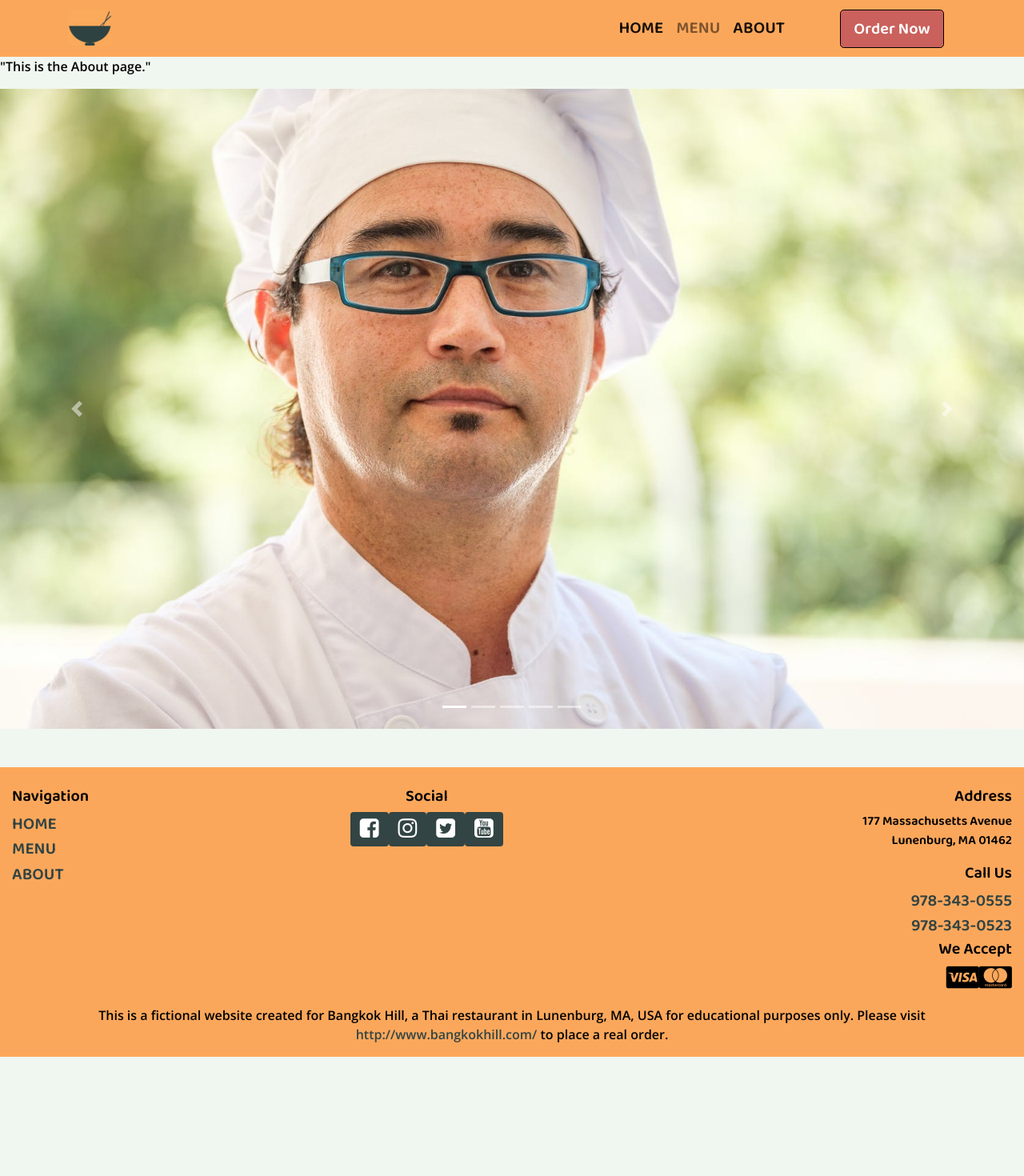
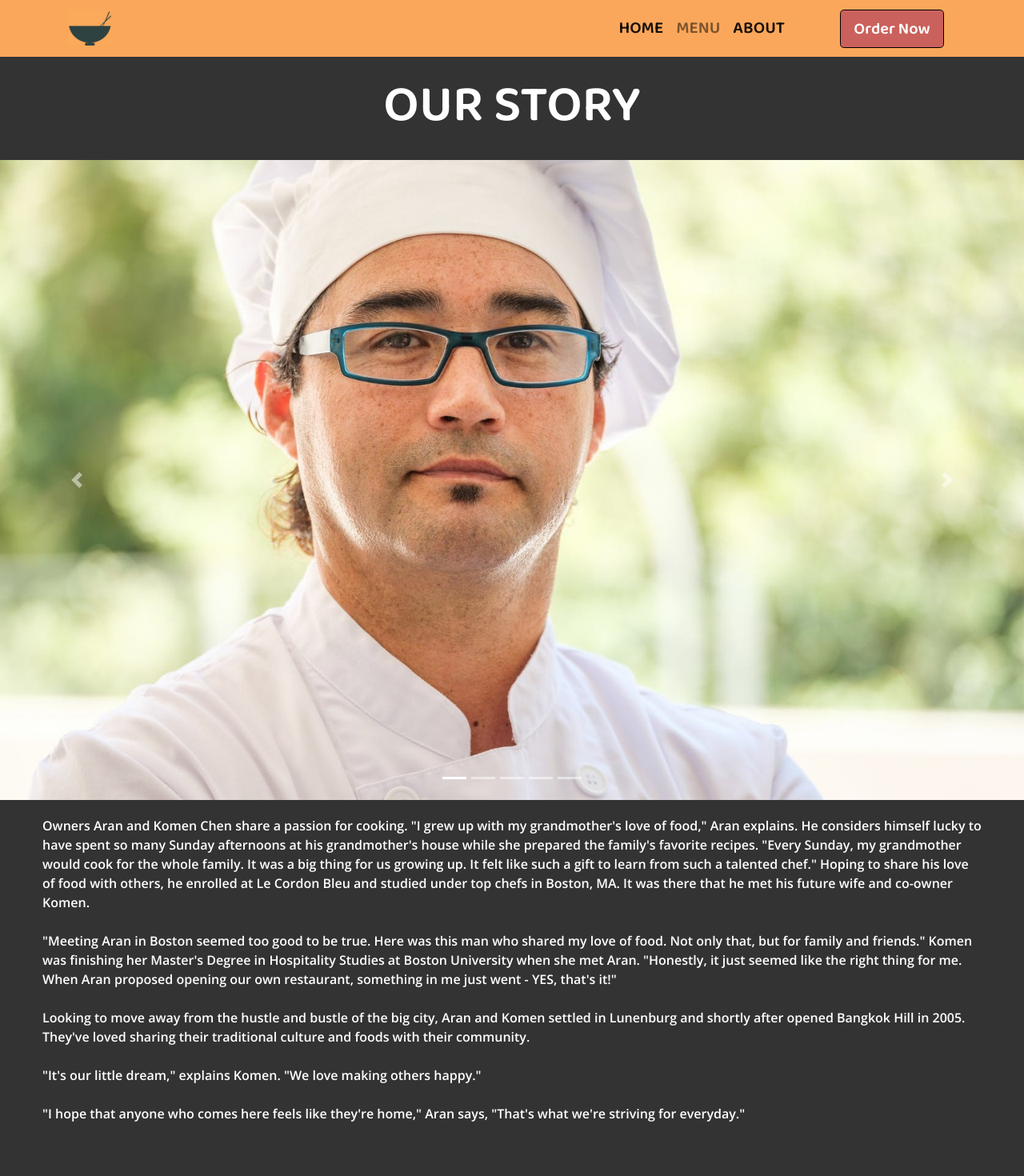
Before and after one commit to veronicaadler/bangkok-hill-in-react, a React (Create React App) app: page /about in a window 1280 px wide. Shown: the top 1470 px of the page at 80% size. Before the commit the page ends 1321 px from the top, so only its background shows below. Built offline with nearby package versions, Linux system fonts and the light colour scheme.

Commit message:
aboutpage complete

```diff
--- /dev/null
+++ b/src/components/AboutComponents/AboutUsDescription.js
@@ -0,0 +1,36 @@
+import React from "react";
+
+function AboutUsDescription() {
+    return (
+        <div className="row">
+            <div className="col p-0 w-0 mb-5">
+                <div className="card w-100" id="aboutuscard">
+                    <div className="card-body">
+                        <p className="card-text ml-5 mr-5">Owners Aran and Komen Chen share a passion for cooking. "I grew
+                            up with my grandmother's love of food," Aran explains. He considers himself lucky to have
+                            spent so many Sunday afternoons at his grandmother's house while she prepared the family's
+                            favorite recipes. "Every Sunday, my grandmother would cook for the whole family. It was a
+                            big thing for us growing up. It felt like such a gift to learn from such a talented chef."
+                            Hoping to share his love of food with others, he enrolled at Le Cordon Bleu and studied
+                            under top chefs in Boston, MA. It was there that he met his future wife and co-owner Komen.
+                            <br /><br />
+                            "Meeting Aran in Boston seemed too good to be true. Here was this man who shared my love of
+                            food. Not only that, but for family and friends." Komen was finishing her Master's Degree in
+                            Hospitality Studies at Boston University when she met Aran. "Honestly, it just seemed like
+                            the right thing for me. When Aran proposed opening our own restaurant, something in me just
+                            went - YES, that's it!" <br /><br />
+                            Looking to move away from the hustle and bustle of the big city, Aran and Komen settled in
+                            Lunenburg and shortly after opened Bangkok Hill in 2005. They've loved sharing their
+                            traditional culture and foods with their community. <br /><br />
+                            "It's our little dream," explains Komen. "We love making others happy."<br /><br />
+                            "I hope that anyone who comes here feels like they're home," Aran says, "That's what we're
+                            striving for everyday."
+                        </p>
+                    </div>
+                </div>
+            </div>
+        </div>
+    )
+}
+
+export default AboutUsDescription;
--- a/src/components/AboutComponents/Aboutpage.js
+++ b/src/components/AboutComponents/Aboutpage.js
@@ -1,11 +1,25 @@
 import React from "react";
-import CarouselComponent from "./Carousel"
+import CarouselComponent from "./Carousel";
+import AboutUsDescription from "./AboutUsDescription";
 
 function AboutPage() {
     return (
-        <div>
-            <p>"This is the About page."</p>
-            <CarouselComponent />
+        <div class="container-fluid" id="aboutus">
+                <div class="row">
+                    <div class="col-12 p-3 mt-2">
+                        <h1 id="aboutusheading" class="text-center card-title">OUR STORY</h1>
+                    </div>
+                </div>
+                <div class="row">
+                    <div class="col p-0 w-0">
+                        <CarouselComponent />
+                    </div>
+                </div>
+                <div class="row">
+                    <div class="col p-0 w-0 mb-5">
+                        <AboutUsDescription />
+                    </div>
+                </div>
         </div>
     )
 }
```
